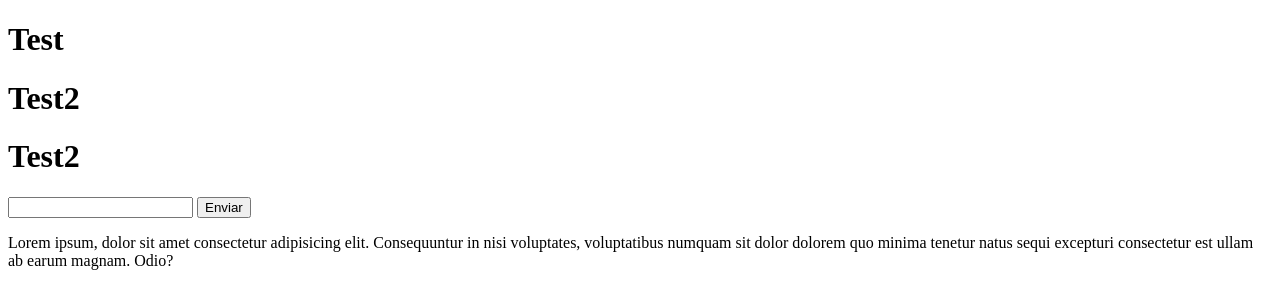
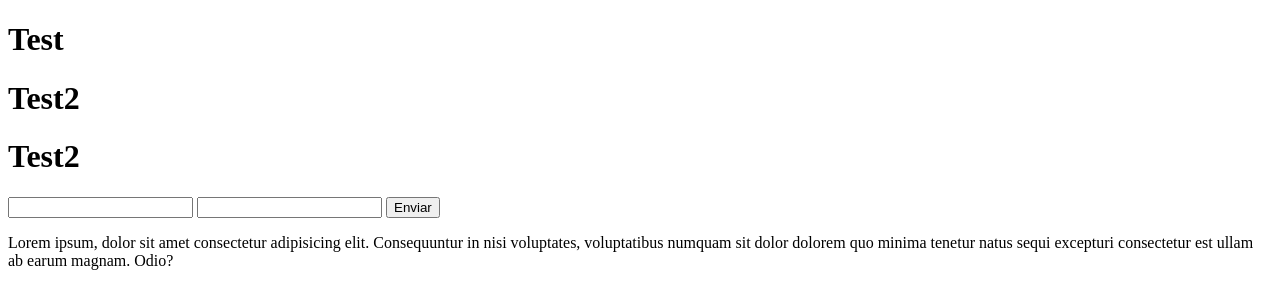
Before and after one commit to giovannitzec/test-test, a plain HTML site: page index.html in a window 1280 px wide. Drawn offline with Linux system fonts and the light colour scheme.

Commit message:
Se modifico desde Luis cambio2

```diff
--- a/index.html
+++ b/index.html
@@ -10,6 +10,7 @@
     <h1>Test2</h1>
     <form action="#">
         <input type="text" name="name" id="name"/>
+        <input type="text" name="lastName" id="lastName"/>
        <button type="submit" >Enviar</button>
     </form>
     <p>Lorem ipsum, dolor sit amet consectetur adipisicing elit. Consequuntur in nisi voluptates, voluptatibus numquam sit dolor dolorem quo minima tenetur natus sequi excepturi consectetur est ullam ab earum magnam. Odio?</p>
```
